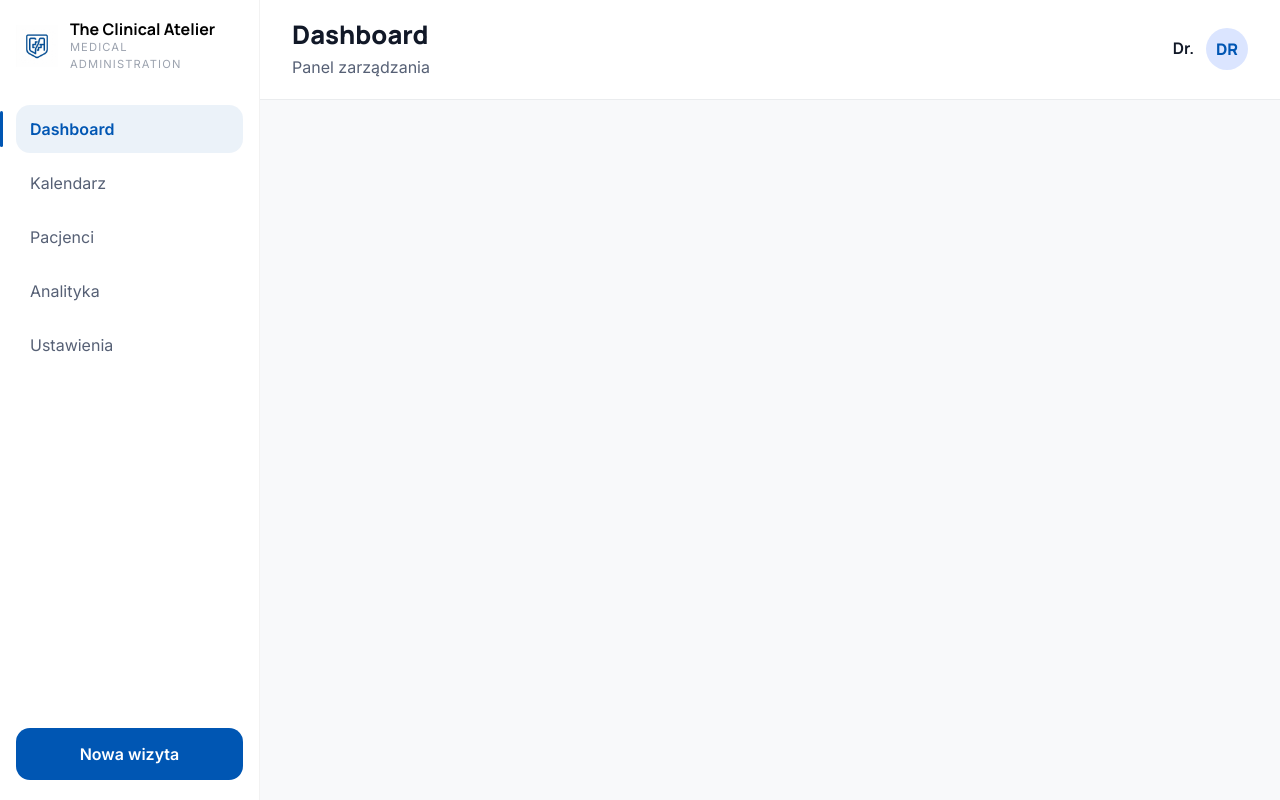
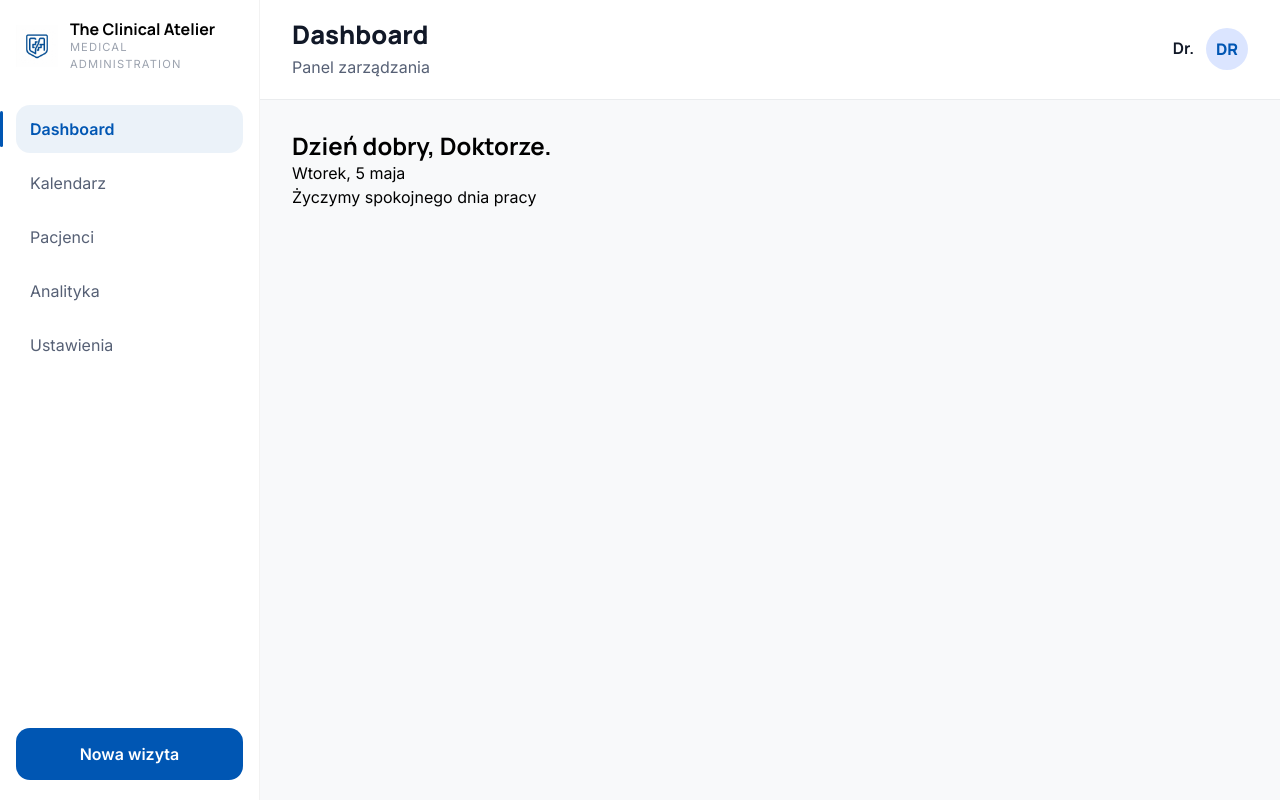
Before and after one commit to kacpi95/clinic-management-system, a React (Vite) app in the folder frontend/: page /dashboard in a window 1280 px wide. Built offline with nearby package versions, Linux system fonts and the light colour scheme; sample sign-in values are in the browser's storage.

Commit message:
feat: add DashboardHero component

```diff
--- /dev/null
+++ b/frontend/src/components/DashboardHero/DashboardHero.tsx
@@ -0,0 +1,37 @@
+import { useAuth } from '../../context/useAuth';
+import styles from './DashboardHero.module.scss';
+
+export default function DashboardHero() {
+  const { user } = useAuth();
+
+  const doctor = user?.doctor;
+
+  const date = new Date();
+
+  const formattedDate = date.toLocaleDateString('pl-PL', {
+    weekday: 'long',
+    month: 'long',
+    day: 'numeric',
+  });
+
+  const capitalizedDate =
+    formattedDate.charAt(0).toUpperCase() + formattedDate.slice(1);
+
+  return (
+    <section className={styles.wrapper}>
+      <div className={styles.content}>
+
+
+        <h1 className={styles.title}>
+          Dzień dobry, <span>{doctor?.firstName || 'Doktorze'}.</span>
+        </h1>
+      </div>
+
+      <div className={styles.dateSection}>
+        <p className={styles.date}>{capitalizedDate}</p>
+
+        <span className={styles.subtitle}>Życzymy spokojnego dnia pracy</span>
+      </div>
+    </section>
+  );
+}
--- a/frontend/src/pages/Dashboard/Dashboard.tsx
+++ b/frontend/src/pages/Dashboard/Dashboard.tsx
@@ -1,10 +1,11 @@
+import DashboardHero from '../../components/DashboardHero/DashboardHero';
 import styles from './Dashboard.module.scss';
 
 export default function Dashboard() {
   return (
     <div className={styles.wrapper}>
       <div className={styles.mainContent}>
-        {/* DashboardHero */}
+        <DashboardHero />
         {/* StatsGrid */}
         {/* TodaysAppointments */}
       </div>
```
Also changed, not shown: frontend/src/components/DashboardHero/DashboardHero.module.scss (added).
